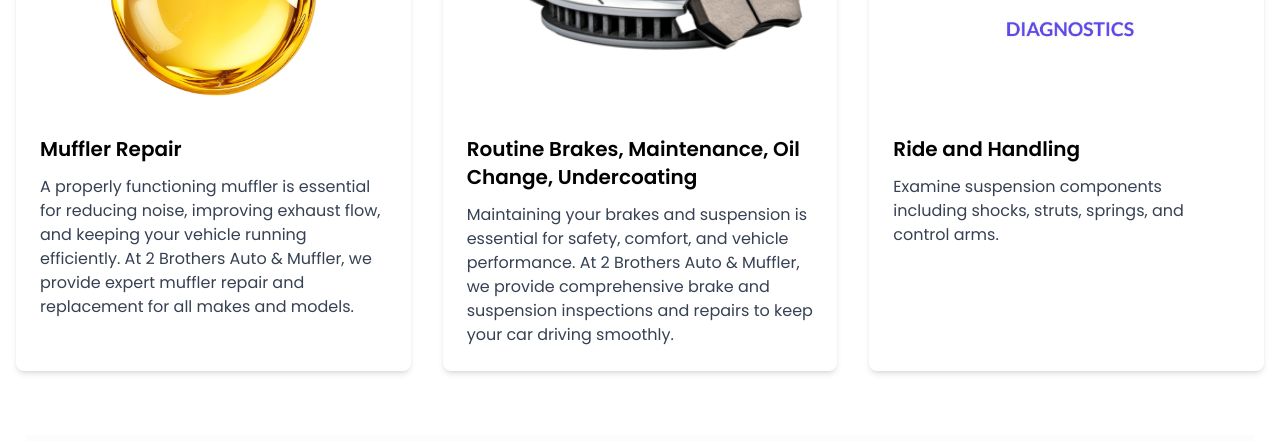
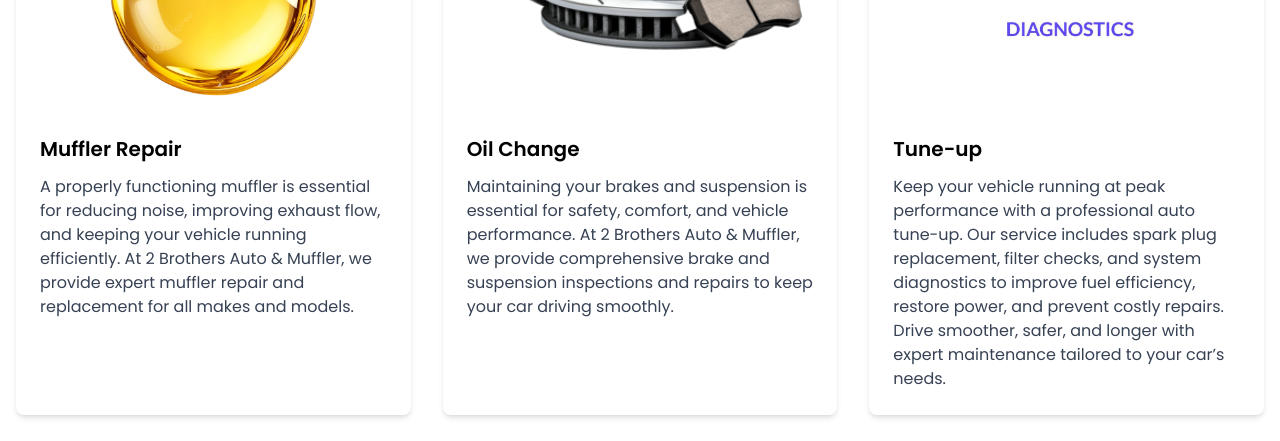
Before and after one commit to oscpaul/a-b, a Next.js app: page / in a window 1280 px wide. Shown: the part 1440-1881 px from the top of the page. Built offline with nearby package versions, Linux system fonts and the light colour scheme.

Commit message:
Update Services.jsx

```diff
--- a/components/Services.jsx
+++ b/components/Services.jsx
@@ -10,17 +10,17 @@ export default function Services() {
         "A properly functioning muffler is essential for reducing noise, improving exhaust flow, and keeping your vehicle running efficiently. At 2 Brothers Auto & Muffler, we provide expert muffler repair and replacement for all makes and models.",
     },
     {
-      title: "Routine Brakes, Maintenance, Oil Change, Undercoating",
-            link : "/maintenance",
+      title: "Oil Change",
+            link : "/oil-change",
       img: "/brakes-1.png",
       description:
         "Maintaining your brakes and suspension is essential for safety, comfort, and vehicle performance. At 2 Brothers Auto & Muffler, we provide comprehensive brake and suspension inspections and repairs to keep your car driving smoothly.",
     },
     {
-      title: "Ride and Handling",
-                  link : "/suspension-service",
+      title: "Tune-up",
+                  link : "/maintenance",
       img: "diagnostics-1.png",
-      description: "Examine suspension components including shocks, struts, springs, and control arms.",
+      description: "Keep your vehicle running at peak performance with a professional auto tune-up. Our service includes spark plug replacement, filter checks, and system diagnostics to improve fuel efficiency, restore power, and prevent costly repairs. Drive smoother, safer, and longer with expert maintenance tailored to your car’s needs.",
     },
   ];
 
```
